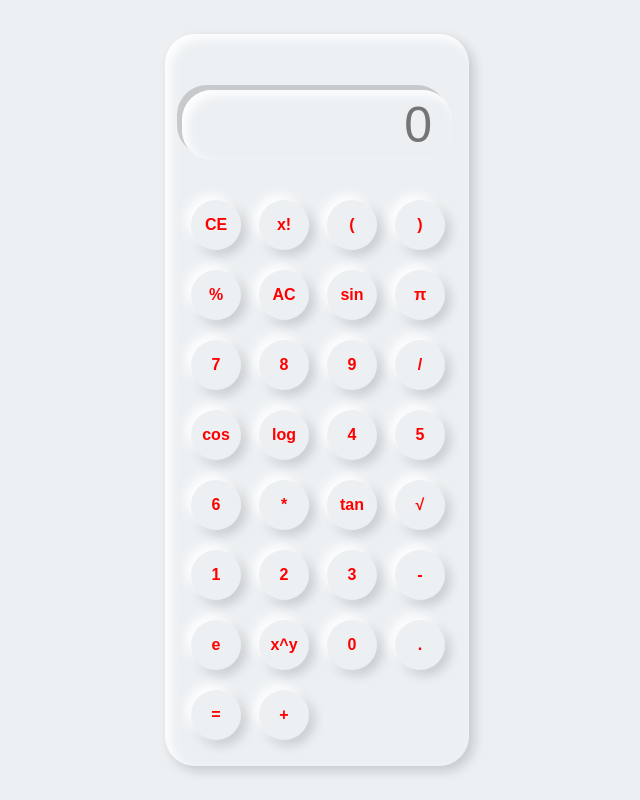
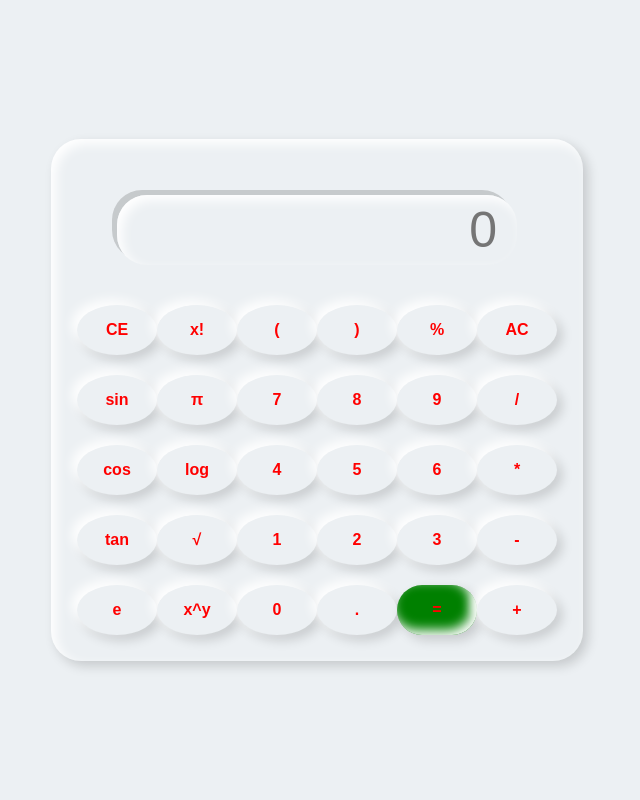
Before and after one commit to WynYulia/Kalkulator-Berbasis-WEB, a plain HTML site: page index.html in a window 1280 px wide. Shown: the whole page, without its empty margins (323-963 px from the left). Drawn offline with Linux system fonts and the light colour scheme.

Commit message:
Update calculator.css

```diff
--- a/calculator.css
+++ b/calculator.css
@@ -19,14 +19,14 @@
     border-radius: 30px;
     background-color: #ecf0f3;
     display: grid;
-    grid-template-columns: repeat(4, 68px);
+    grid-template-columns: repeat(5, 80px);
     box-shadow: inset 5px 5px 12px  #fff, 5px 5px 12px rgba(0, 0, 0, 0.16);
 }
 
 input{
     height: 70px;
-    width: 270px;
-    grid-column: span 4;
+    width: 400px;
+    grid-column: span 6;
     background-color: #ecf0f3 ;
     box-shadow: inset 5px 5px 12px #fff, -5px -5px rgba(0, 0, 0, 0.16);
     border: none;
@@ -43,7 +43,7 @@
 button{
     background-color: #ecf0f3;
     height: 50px;
-    width: 50px;
+    width: 80px;
     border: none;
     border-radius: 50%;
     box-shadow: -5px -5px 12px #fff, 5px 5px 12px rgba(0, 0, 0, 0.16);
@@ -58,9 +58,9 @@
     color: white;
 }
 
-hasil{
-    width: 115px;
+.hasil{
+    width: 80px;
     border-radius: 45px;
     box-shadow: inset -5px -5px 12px #fff, 5px 5px 12px rgba(0, 0, 0, 0.16);
-    background-color: #ecf0f3;
+    background-color: green;
 }
```
